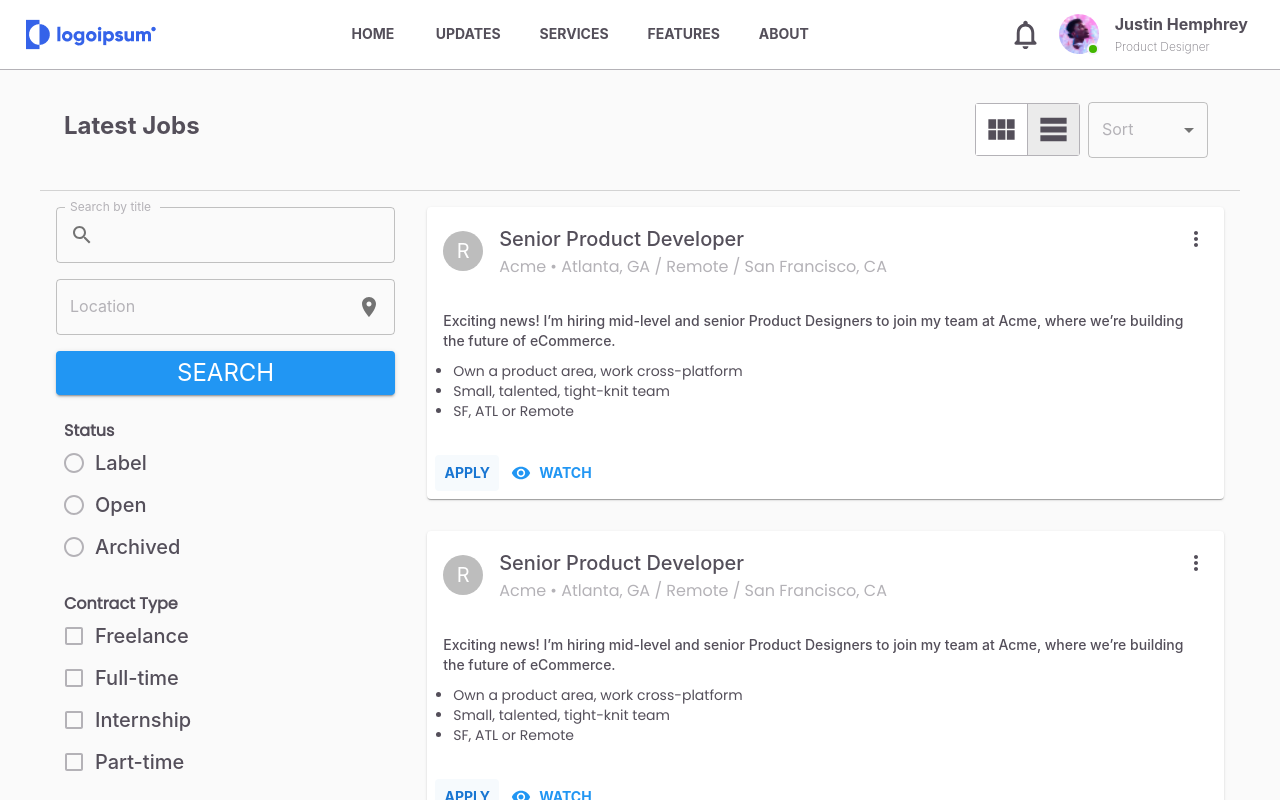
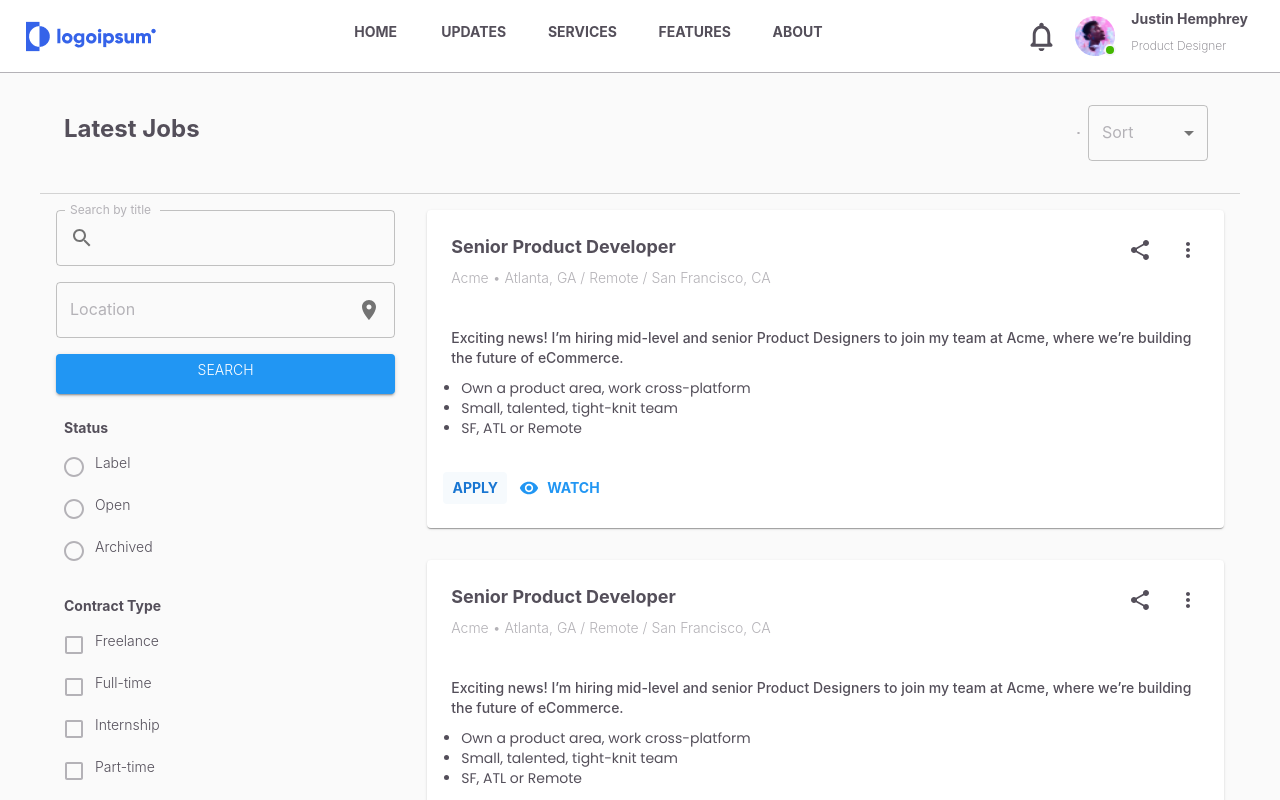
Before and after one commit to pratikwadke02/all-season-24x7-b2c, a React (Create React App) app in the folder client/: page / in a window 1280 px wide. Shown: the top 800 px of the page. Built offline with nearby package versions, Linux system fonts and the light colour scheme.

Commit message:
font corrected

```diff
--- a/client/src/components/Header/Header.jsx
+++ b/client/src/components/Header/Header.jsx
@@ -101,14 +101,14 @@
                 backgroundColor: theme.palette.background.default,
               }}
             >
-              <IconButton>
+              {/* <IconButton>
                 <ViewModuleIcon fontSize="large" />
               </IconButton>
             </Box>
             <Box sx={{ backgroundColor: theme.palette.background.disabled }}>
               <IconButton>
                 <TableRowsIcon fontSize="large" />
-              </IconButton>
+              </IconButton> */}
             </Box>
           </Box>
           <Box flex={0}>
@@ -119,7 +119,7 @@
             onClick={handleDrawerToggle}
           >
             <FilterListOutlinedIcon color="primary" fontSize="large" />
-            <label style={{ color: theme.palette.primary.main }}>FILTERS</label>
+            <label style={{ color: theme.palette.primary.main, fontWeight:theme.typography.fontWeightBold, fontSize:theme.typography.h5 }}>FILTERS</label>
           </IconButton>
         </Box>
       </Container>
--- a/client/src/components/Menu/NotificationMenu.jsx
+++ b/client/src/components/Menu/NotificationMenu.jsx
@@ -8,14 +8,14 @@
     <>
       <Box sx={{p:1}}>
         <Box sx={{ display: "flex", justifyContent: "space-between" ,alignItems:'center',p:1}}>
-          <Typography variant="h5" color="inherit">
+          <Typography variant="h3" color="inherit">
             Notifications
           </Typography>
           <Typography
-            variant="h7"
+            variant="h6"
             color="inherit"
             sx={{
-              color: "#9155fd",
+              color: theme.palette.secondary.main,
               backgroundColor: "#f2ebff",
               width: "51px",
               height: "20px",
@@ -66,7 +66,7 @@
                 alignItems: "flex-start",
               }}
             >
-              <Typography variant="h6" noWrap sx={{fontWeight:theme.typography.fontWeightBold}}>
+              <Typography variant="h5" noWrap sx={{fontWeight:theme.typography.fontWeightBold}}>
               New user registered
               </Typography>
               <Typography variant="caption" noWrap>
@@ -93,7 +93,7 @@
                 alignItems: "flex-start",
               }}
             >
-              <Typography variant="h6" noWrap sx={{fontWeight:theme.typography.fontWeightBold}}>
+              <Typography variant="h5" noWrap sx={{fontWeight:theme.typography.fontWeightBold}}>
                 New message received
               </Typography>
               <Typography variant="caption" noWrap>
@@ -110,7 +110,7 @@
         <Divider />
         <Box sx={{p:1 }}>
             <Button variant="contained" color="info" sx={{backgroundColor:theme.palette.login.main, color:'#fff',width:'100%'}}>
-                <Typography variant="h6" color="inherit">
+                <Typography variant="h5" color="inherit">
                 CONNECT NOW
                 </Typography>
             </Button>
--- a/client/src/components/Menu/ProfileMenu.jsx
+++ b/client/src/components/Menu/ProfileMenu.jsx
@@ -71,13 +71,13 @@
             }}
           >
             <Typography
-              variant="h6"
+              variant="h5"
               noWrap
               sx={{ fontWeight: theme.typography.fontWeightBold }}
             >
               John Doe
             </Typography>
-            <Typography variant="caption" noWrap>
+            <Typography variant="h6" noWrap>
               Admin
             </Typography>
           </Box>
@@ -87,7 +87,7 @@
       <MenuItem sx={{ maxHeight: "40px" }}>
         <IconButton>
           <PermIdentityOutlinedIcon fontSize="medium" />
-          <Typography variant="h6" noWrap sx={{ pl: 1 }}>
+          <Typography variant="h5" noWrap sx={{ pl: 1 }}>
             Profile
           </Typography>
         </IconButton>
@@ -95,7 +95,7 @@
       <MenuItem>
         <IconButton>
           <HelpOutlineOutlinedIcon fontSize="medium" />
-          <Typography variant="h6" noWrap sx={{ pl: 1 }}>
+          <Typography variant="h5" noWrap sx={{ pl: 1 }}>
             FAQ
           </Typography>
         </IconButton>
@@ -110,7 +110,7 @@
       >
         <IconButton>
           <LogoutOutlinedIcon fontSize="medium" />
-          <Typography variant="h6" noWrap sx={{ pl: 1 }}>
+          <Typography variant="h5" noWrap sx={{ pl: 1 }}>
             Logout
           </Typography>
         </IconButton>
--- a/client/src/components/Navbar/HomeNavbar.jsx
+++ b/client/src/components/Navbar/HomeNavbar.jsx
@@ -73,7 +73,7 @@
     <AppBar elevation={0} position="static" sx={{position:'relative' ,zIndex:(theme) => theme.zIndex.drawer + 1, borderBottom:'1px solid'+theme.palette.text.secondary }}>
       <Container maxWidth="xl">
         <Toolbar disableGutters>
-          <img src={images.HomeLogo} alt="" />
+            <img src={images.HomeLogo} alt="" />
           <Typography
             variant="h5"
             noWrap
@@ -106,12 +106,9 @@
                 sx={{
                   my: 2,
                   color:theme.palette.text.primary ,
-                  fontSize: "14px",
-                  display: "block",
-                  fontWeight: theme.typography.fontWeightBold,
                 }}
               >
-                {page}
+                <Typography variant="h5" sx={{fontWeight:theme.typography.fontWeightBold}}>{page}</Typography>
               </Button>
             ))}
           </Box>
@@ -213,15 +210,14 @@
           </Box>
           <Box sx={{ display: "flex", flexDirection: "column", ml: 2 }}>
             <Typography
-              variant="h6"
+              variant="h5"
               noWrap
               component="a"
               // href="/"
               sx={{
                 mr: 1,
                 display: { xs: "none", lg: "flex" },
-                fontSize: "1rem",
-                fontWeight: 700,
+                fontWeight: theme.typography.fontWeightBold,
                 color:theme.palette.text.primary ,
                 textDecoration: "none",
               }}
--- a/client/src/components/Sidebar/HomeSidebar.jsx
+++ b/client/src/components/Sidebar/HomeSidebar.jsx
@@ -6,6 +6,7 @@
 import LocationOnIcon from "@mui/icons-material/LocationOn";
 import RadioComponent from "../utils/Radio/RadioComponent";
 import SearchWithIcon from "../utils/Search/SearchWithIcon";
+import { theme } from "../../theme";
 
 const HomeSidebar = () => {
   const searchIcon = <SearchOutlinedIcon />;                              //Icons for the search bar
@@ -39,12 +40,11 @@
             sx={{
               minWidth: 320,
               width: "100%",
-              minHeight: 42,
               color: "#ffffff",
               backgroundColor: "#2196f3",
             }}
           >
-            <Typography variant="h5">Search</Typography>
+            <Typography variant="h5" sx={{fontWeight:theme.typogra}}>Search</Typography>
           </Button>
         </Box>
         <Box sx={{ p: 1 }}>
--- a/client/src/components/utils/Card/Card.jsx
+++ b/client/src/components/utils/Card/Card.jsx
@@ -4,36 +4,42 @@
 import CardContent from '@mui/material/CardContent';
 import CardActions from '@mui/material/CardActions';
 import Avatar from '@mui/material/Avatar';
+import {Box, Typography} from '@mui/material';
 import IconButton from '@mui/material/IconButton';
-import Typography from '@mui/material/Typography';
 import { grey } from '@mui/material/colors';
 import MoreVertIcon from '@mui/icons-material/MoreVert';
 import { Button } from '@mui/material';
 import {theme} from '../../../theme';
 import RemoveRedEyeIcon from '@mui/icons-material/RemoveRedEye';
+import ShareIcon from '@mui/icons-material/Share';
 
 export default function CardComponent() {
 
   return (
-    <Card sx={{ maxWidth: 1100, m: 2, backgroundColor:theme.palette.background.default}}>
+    <Card sx={{ maxWidth: 1100, m: 2, backgroundColor:theme.palette.background.default, p:1}}>
       <CardHeader
-        avatar={
-          <Avatar sx={{ bgcolor: grey[400] }} aria-label="recipe">
-            R
-          </Avatar>
+        // avatar={
+        //   <Avatar sx={{ bgcolor: grey[400] }} aria-label="recipe">
+        //     R
+        //   </Avatar>
+        // }
+        action={
+          <Box>
+            <IconButton aria-label="share" sx={{mr:1}}>
+            <ShareIcon fontSize='medium'/>
+          </IconButton>
+          <IconButton aria-label="settings">
+            <MoreVertIcon fontSize='medium'/>
+          </IconButton>
+          </Box>
         }
-        action={
-          <IconButton aria-label="settings">
-            <MoreVertIcon />
-          </IconButton>
-        }
-        titleTypographyProps={{variant:'h6'}}
-        subheaderTypographyProps={{variant:'h7'}}
+        titleTypographyProps={{variant:'h3', fontWeight:'bold'}}
+        subheaderTypographyProps={{variant:'h5'}}
         title="Senior Product Developer"
         subheader="Acme • Atlanta, GA / Remote / San Francisco, CA"
       />
       <CardContent>
-        <Typography variant="body2" color="text.other" sx={{fontWeight: theme.typography.fontWeightMedium}}>
+        <Typography variant="h5" color="text.other" sx={{fontWeight: theme.typography.fontWeightMedium}}>
         Exciting news! I’m hiring mid-level and senior Product Designers to join my team at Acme, where we’re building the future of eCommerce.
         <ul style= {{padding: 0,margin:10}}>
             <li>Own a product area, work cross-platform</li>
@@ -43,10 +49,10 @@
         </Typography>
       </CardContent>
       <CardActions disableSpacing>
-        <Button color="inherit" sx={{backgroundColor:'#f6fafd' ,color:theme.palette.primary.main , fontSize: theme.typography.fontSize, fontWeight:theme.typography.fontWeightBold}}>
+        <Button color="inherit" sx={{backgroundColor:'#f6fafd' ,color:theme.palette.primary.main , fontSize: theme.typography.h5, fontWeight:theme.typography.fontWeightBold}}>
             Apply
         </Button>
-        <Button variant="conatined" color="primary" sx={{color: '#2196f3', fontSize: theme.typography.fontSize, fontWeight:theme.typography.fontWeightBold}} startIcon={<RemoveRedEyeIcon />}>
+        <Button variant="conatined" color="primary" sx={{color: '#2196f3', fontSize: theme.typography.h5, fontWeight:theme.typography.fontWeightBold}} startIcon={<RemoveRedEyeIcon />}>
             WATCH
         </Button>
       </CardActions>
--- a/client/src/components/utils/Checkbox/CheckboxComponent.jsx
+++ b/client/src/components/utils/Checkbox/CheckboxComponent.jsx
@@ -17,7 +17,7 @@
     <>
     <FormControl sx={{ml:1 }} component="fieldset" variant="standard">
         <FormLabel component="legend">
-          <Typography variant="h7" sx={{color:theme.palette.text.primary, fontWeight:theme.typography.fontWeightBold}}>{props.formLabel}</Typography>
+          <Typography variant="h5" sx={{color:theme.palette.text.primary, fontWeight:theme.typography.fontWeightBold}}>{props.formLabel}</Typography>
           </FormLabel>
         <FormGroup>
           <FormControlLabel
@@ -28,7 +28,7 @@
             //   name="gilad"
               />
             }
-            label={<Typography variant="h6" >{props.optionA}</Typography>}
+            label={<Typography variant="h5" >{props.optionA}</Typography>}
           />
           <FormControlLabel
             control={
@@ -38,7 +38,7 @@
             //   name="jason"
               />
             }
-            label={<Typography variant="h6" >{props.optionB}</Typography>}
+            label={<Typography variant="h5" >{props.optionB}</Typography>}
           />
           <FormControlLabel
             control={
@@ -48,7 +48,7 @@
             //   name="antoine"
               />
             }
-            label={<Typography variant="h6" >{props.optionC}</Typography>}
+            label={<Typography variant="h5" >{props.optionC}</Typography>}
           />
           <FormControlLabel
             control={
@@ -58,7 +58,7 @@
             //   name="antoine"
               />
             }
-            label={<Typography variant="h6" >{props.optionD}</Typography>}
+            label={<Typography variant="h5" >{props.optionD}</Typography>}
           />
         </FormGroup>
       </FormControl>
--- a/client/src/components/utils/Radio/RadioComponent.jsx
+++ b/client/src/components/utils/Radio/RadioComponent.jsx
@@ -14,7 +14,7 @@
     <FormControl sx={{ m: 1, width: 300 }}>
       <FormLabel id="demo-radio-buttons-group-label">
         <Typography
-          variant="h7"
+          variant="h5"
           sx={{
             color: theme.palette.text.primary,
             fontWeight: theme.typography.fontWeightBold,
@@ -31,17 +31,17 @@
         <FormControlLabel
           value={props.optionA}
           control={<Radio />}
-          label={<Typography variant="h6">{props.optionA}</Typography>}
+          label={<Typography variant="h5">{props.optionA}</Typography>}
         />
         <FormControlLabel
           value={props.optionB}
           control={<Radio />}
-          label={<Typography variant="h6">{props.optionB}</Typography>}
+          label={<Typography variant="h5">{props.optionB}</Typography>}
         />
         <FormControlLabel
           value={PaymentResponse.optionC}
           control={<Radio />}
-          label={<Typography variant="h6">{props.optionC}</Typography>}
+          label={<Typography variant="h5">{props.optionC}</Typography>}
         />
       </RadioGroup>
     </FormControl>
--- a/client/src/theme.js
+++ b/client/src/theme.js
@@ -1,113 +1,132 @@
-import {createTheme} from '@mui/material';
+import { createTheme } from "@mui/material";
 
 export const theme = createTheme({
   palette: {
     primary: {
-            main: '#1976d2',
-            light: '#2196f3',
-            dark: '#424242',
+      main: "#1976d2",
+      light: "#2196f3",
+      dark: "#424242",
     },
     secondary: {
-            main: '#9155fd',         //for buttons
-            dark: '#9257fd',         //for hover buttons
-            light: '#c4a4fe',      //for hover buttons  and text background
-            hover: '#ede7f6',       //for text
-            bg: '#f4f5fa',         //for background
+      main: "#9155fd", //for buttons
+      dark: "#9257fd", //for hover buttons
+      light: "#c4a4fe", //for hover buttons  and text background
+      hover: "#ede7f6", //for text
+      bg: "#f4f5fa", //for background
     },
     text: {
-            primary: '#544f5a',    //for header and text
-            secondary: '#b4b2b7',   //for border text or helper text
-            disabled: '#79767e',
-            other: '#544f5a'
+      primary: "#544f5a", //for header and text
+      secondary: "#b4b2b7", //for border text or helper text
+      disabled: "#79767e",
+      other: "#544f5a",
     },
     background: {
-            default: '#fff',        //for card background
-            home: '#fafafa',        //for background
-            paper: '#f4f5fa',
-            disabled:'#ebebeb',
-            border:'#e7e7e8',
+      default: "#fff", //for card background
+      home: "#fafafa", //for background
+      paper: "#f4f5fa",
+      disabled: "#ebebeb",
+      border: "#e7e7e8",
     },
     error: {
-            main: '#ff4c51',       //for text and buttons
-            bg:'#ffa5a8',           //for background and outline
+      main: "#ff4c51", //for text and buttons
+      bg: "#ffa5a8", //for background and outline
     },
     warning: {
-            main: '#e5a200',        //for warning text
-            bg:'#fdede1'            //for warning background
+      main: "#e5a200", //for warning text
+      bg: "#fdede1", //for warning background
     },
     cancel: {
-            main: '#8a8d93',
-            dark:'#e03546',
-            bg: '#fff',
+      main: "#8a8d93",
+      dark: "#e03546",
+      bg: "#fff",
     },
     login: {
-            main: '#1554f6',
+      main: "#1554f6",
     },
   },
   typography: {
-        fontFamily: 'Inter, sans-serif',
+    fontFamily: "Inter, sans-serif",
     fontSize: 14,
     fontWeightLight: 300,
     fontWeightRegular: 400,
     fontWeightMedium: 500,
     fontWeightBold: 700,
+    fontWeightBolder: 800,
+    fontWeightBoldest: 900,
     h1: {
-            fontSize: '24px',
+      fontSize: "24px",
       fontWeight: 300,
-            lineHeight: '32px',
-            margin: '0 0 0.5rem 0',
+      lineHeight: "32px",
+      margin: "0 0 0.5rem 0",
     },
     h2: {
-            fontSize: '20px',
+      fontSize: "20px",
       fontWeight: 300,
-            lineHeight: '28px',
-            margin: '0 0 0.5rem 0',
+      lineHeight: "28px",
+      margin: "0 0 0.5rem 0",
     },
     h3: {
-            fontSize: '16px',
+      fontSize: "18px",
       fontWeight: 300,
-            lineHeight: '24px',
-            margin: '0 0 0.5rem 0',
+      lineHeight: "26px",
+      margin: "0 0 0.5rem 0",
     },
     h4: {
-            fontSize: '14px',
+      fontSize: "16px",
       fontWeight: 300,
-            lineHeight: '20px',
-            margin: '0 0 0.5rem 0',
-        }
+      lineHeight: "24px",
+      margin: "0 0 0.5rem 0",
+    },
+    h5: {
+      fontSize: "14px",
+      fontWeight: 300,
+      lineHeight: "20px",
+      margin: "0 0 0.5rem 0",
+    },
+    h6: {
+        fontSize: "12px",
+        fontWeight: 300,
+        lineHeight: "18px",
+        margin: "0 0 0.5rem 0",
+    },
+    h7: {
+        fontSize: "10px",
+        fontWeight: 300,
+        lineHeight: "16px",
+        margin: "0 0 0.5rem 0",
+    },
   },
   components: {
     MuiAppBar: {
       styleOverrides: {
         colorPrimary: {
-                    backgroundColor: '#ffffff',
-                }
-            }
+          backgroundColor: "#ffffff",
+        },
+      },
     },
     MuiListItemIcon: {
       styleOverrides: {
         root: {
-                    minWidth: '0px',
-                    marginRight: '5px',
-                }
-            }
+          minWidth: "0px",
+          marginRight: "5px",
+        },
+      },
     },
     MuiListItemText: {
       styleOverrides: {
         primary: {
-                    color: '#544f5a',
-                    fontSize: '16px',
-                }
-            }
+          color: "#544f5a",
+          fontSize: "16px",
+        },
+      },
     },
     MuiIconButton: {
       styleOverrides: {
         root: {
-                    color: '#544f5a',
-                }
-            }
+          color: "#544f5a",
         },
-
+      },
+    },
   },
   breakpoints: {
     values: {
@@ -118,5 +137,4 @@
       xl: 1536,
     },
   },
-}
-);
+});
```
Lines whose indentation alone changed are shown as unchanged.
